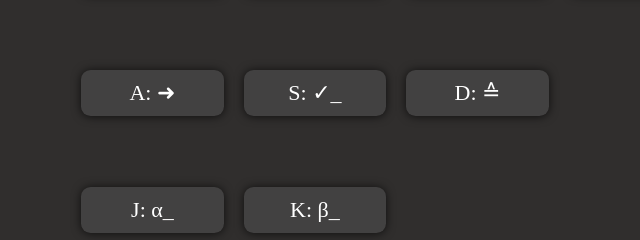
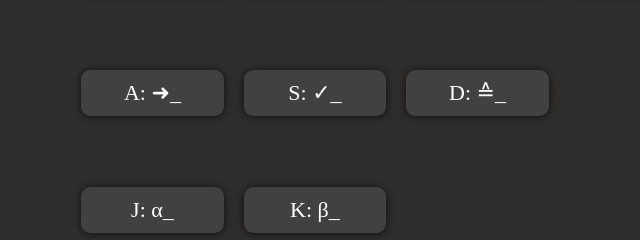
Before and after one commit to TechNikFuture/Zeichentabelle, a plain HTML site: page index.html in a window 1280 px wide. Shown: the part 275-515 px from the top of the page, 0-640 px from the left. Drawn offline with Linux system fonts and the light colour scheme; a web font is replaced by a local one.

Commit message:
Update index.html

```diff
--- a/index.html
+++ b/index.html
@@ -50,9 +50,9 @@
 <br><br><br>
 
 <div class="parent">
-<a class="preview-btn" onclick="btn_A()">A: ➜</a>
+<a class="preview-btn" onclick="btn_A()">A: ➜_</a>
 <a class="preview-btn" onclick="btn_S()">S: ✓_</a>
-<a class="preview-btn" onclick="btn_D()">D: ≙</a>
+<a class="preview-btn" onclick="btn_D()">D: ≙_</a>
 </div>
 <br><br><br>
 <div class="parent">
```
